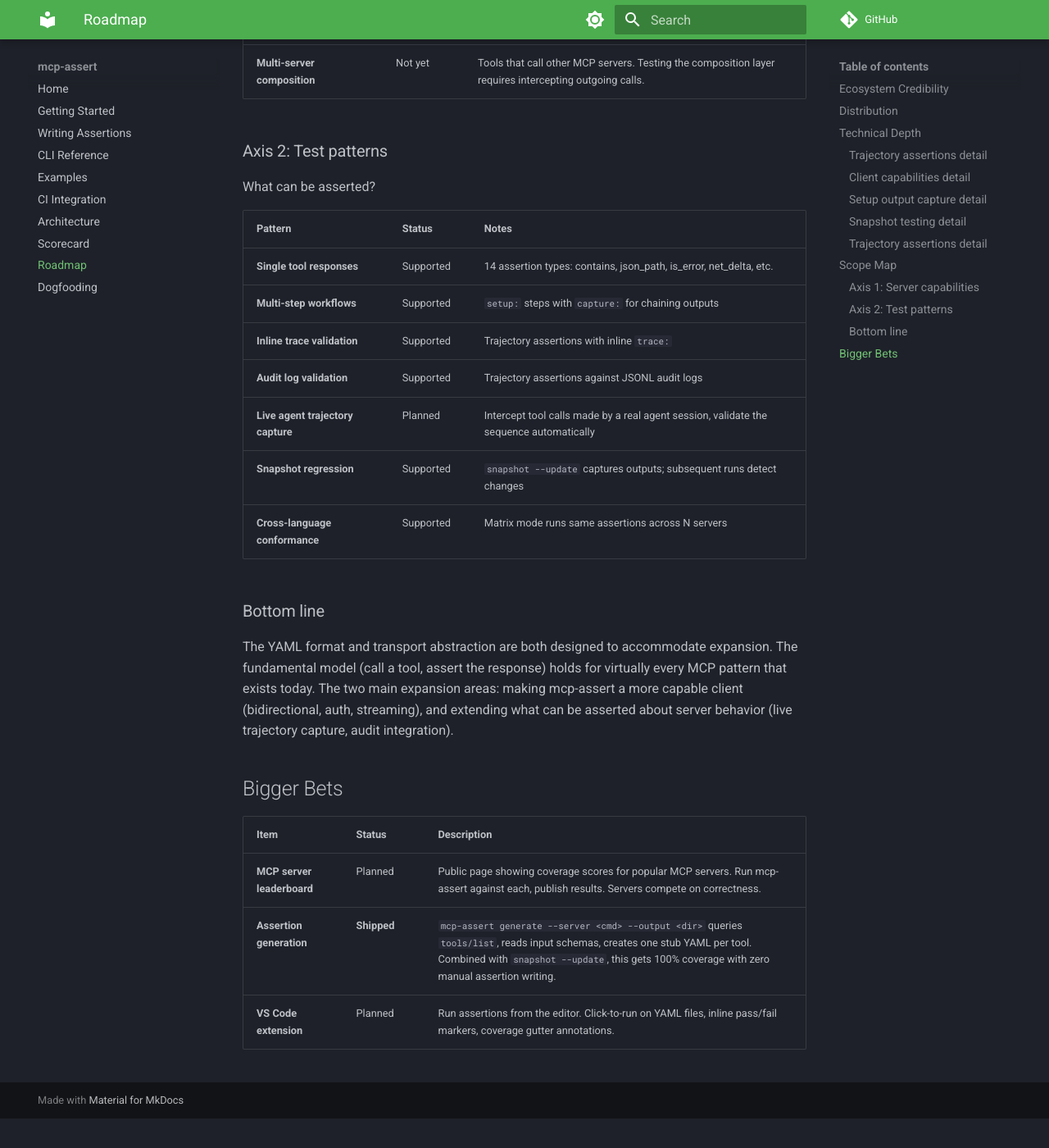
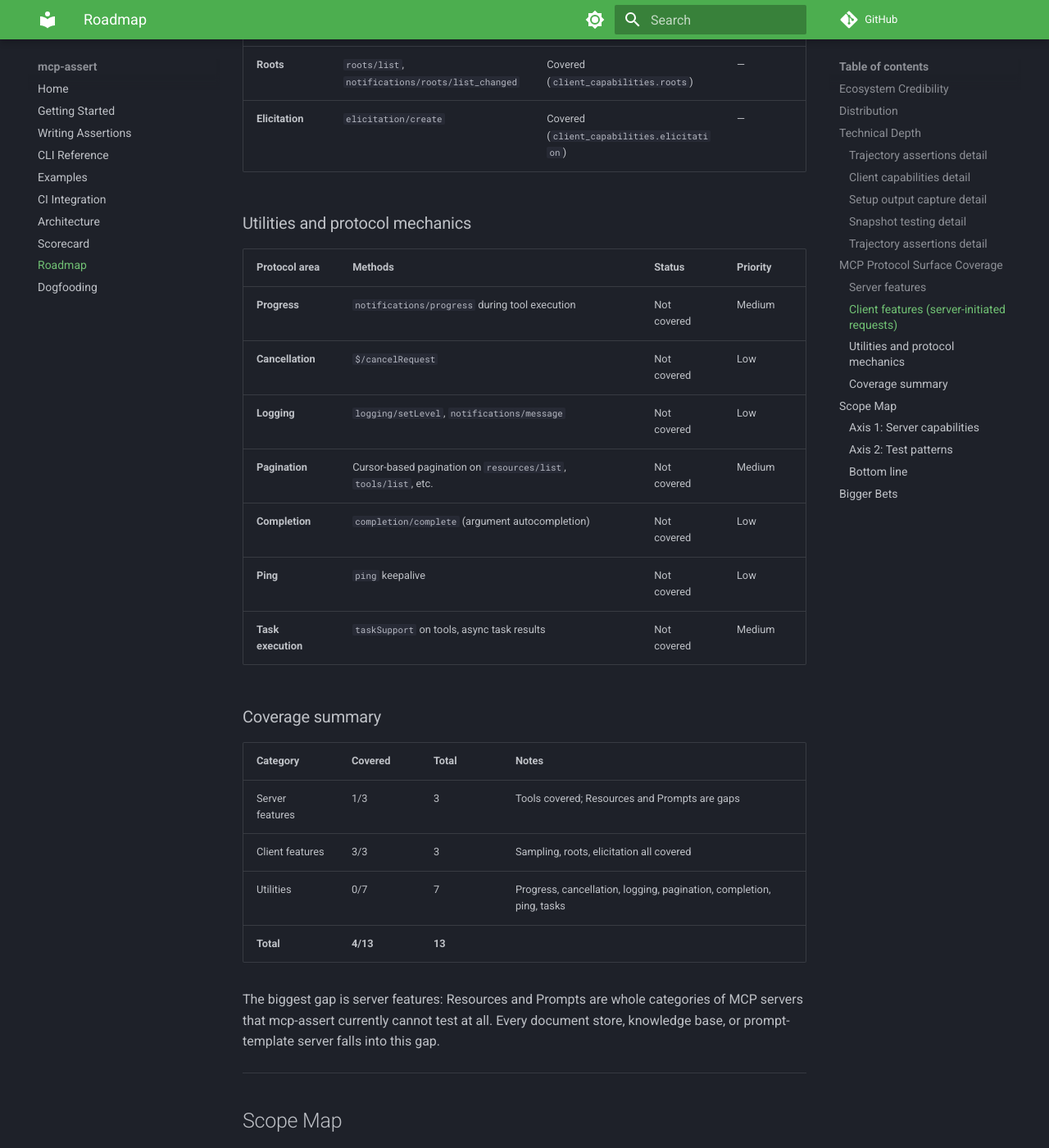
Before and after one commit to blackwell-systems/mcp-assert, an MkDocs documentation site: the page built from docs/roadmap.md, in a window 1280 px wide and 1400 px high, scrolled down 6833 px. Shown: the whole window at 82% size. Built offline with MkDocs 1.6.1 and Material for MkDocs 9.7.7, drawn with Linux system fonts in a browser that asks for light colours; comment, search, counter and statistics services are not loaded; before the commit the page ends 8197 px from its top, so only the background shows below that; some of the changed text lies outside the part shown.

Commit message:
docs: complete MCP protocol surface coverage tracking in roadmap

```diff
--- a/docs/roadmap.md
+++ b/docs/roadmap.md
@@ -181,6 +181,51 @@
 
 This bridges mcp-assert (tool correctness) with skill evaluation (workflow correctness). Low priority because it requires capturing tool call traces, which means either wrapping the MCP transport or parsing audit logs.
 
+## MCP Protocol Surface Coverage
+
+Tracking coverage of every method defined in the MCP 2025-11-25 specification.
+
+### Server features
+
+| Protocol area | Methods | Status | Priority |
+|--------------|---------|--------|----------|
+| **Tools** | `tools/list`, `tools/call`, `notifications/tools/list_changed` | Covered | — |
+| **Resources** | `resources/list`, `resources/read`, `resources/subscribe`, `resources/unsubscribe`, `notifications/resources/updated`, `notifications/resources/list_changed` | Not covered | **High** |
+| **Prompts** | `prompts/list`, `prompts/get`, `notifications/prompts/list_changed` | Not covered | Medium |
+
+### Client features (server-initiated requests)
+
+| Protocol area | Methods | Status | Priority |
+|--------------|---------|--------|----------|
+| **Sampling** | `sampling/createMessage` | Covered (`client_capabilities.sampling`) | — |
+| **Roots** | `roots/list`, `notifications/roots/list_changed` | Covered (`client_capabilities.roots`) | — |
+| **Elicitation** | `elicitation/create` | Covered (`client_capabilities.elicitation`) | — |
+
+### Utilities and protocol mechanics
+
+| Protocol area | Methods | Status | Priority |
+|--------------|---------|--------|----------|
+| **Progress** | `notifications/progress` during tool execution | Not covered | Medium |
+| **Cancellation** | `$/cancelRequest` | Not covered | Low |
+| **Logging** | `logging/setLevel`, `notifications/message` | Not covered | Low |
+| **Pagination** | Cursor-based pagination on `resources/list`, `tools/list`, etc. | Not covered | Medium |
+| **Completion** | `completion/complete` (argument autocompletion) | Not covered | Low |
+| **Ping** | `ping` keepalive | Not covered | Low |
+| **Task execution** | `taskSupport` on tools, async task results | Not covered | Medium |
+
+### Coverage summary
+
+| Category | Covered | Total | Notes |
+|----------|---------|-------|-------|
+| Server features | 1/3 | 3 | Tools covered; Resources and Prompts are gaps |
+| Client features | 3/3 | 3 | Sampling, roots, elicitation all covered |
+| Utilities | 0/7 | 7 | Progress, cancellation, logging, pagination, completion, ping, tasks |
+| **Total** | **4/13** | **13** | |
+
+The biggest gap is server features: Resources and Prompts are whole categories of MCP servers that mcp-assert currently cannot test at all. Every document store, knowledge base, or prompt-template server falls into this gap.
+
+---
+
 ## Scope Map
 
 mcp-assert expands along two axes. The current implementation is already broad; the planned items extend it further.
```
